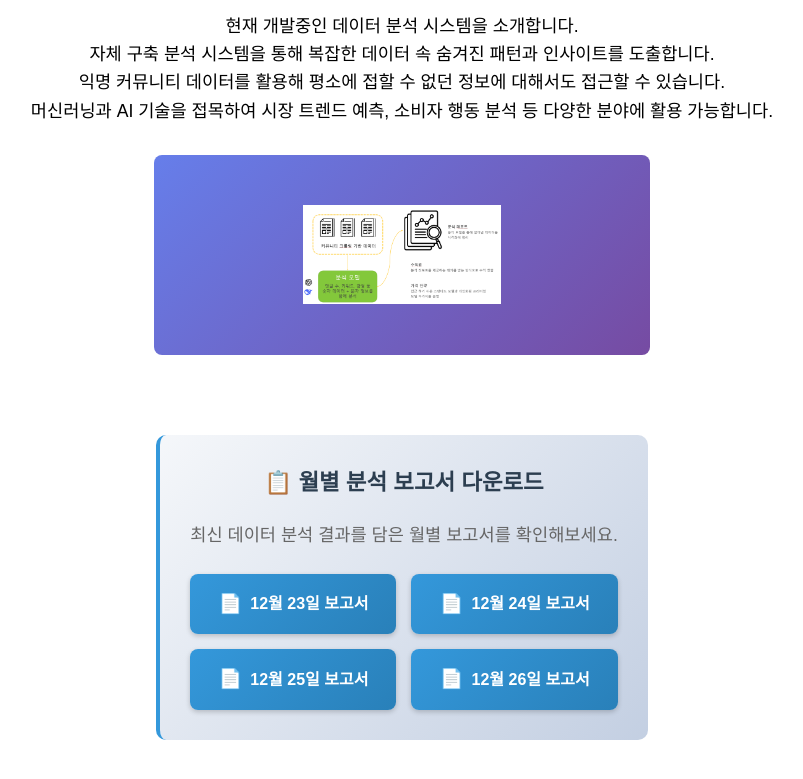
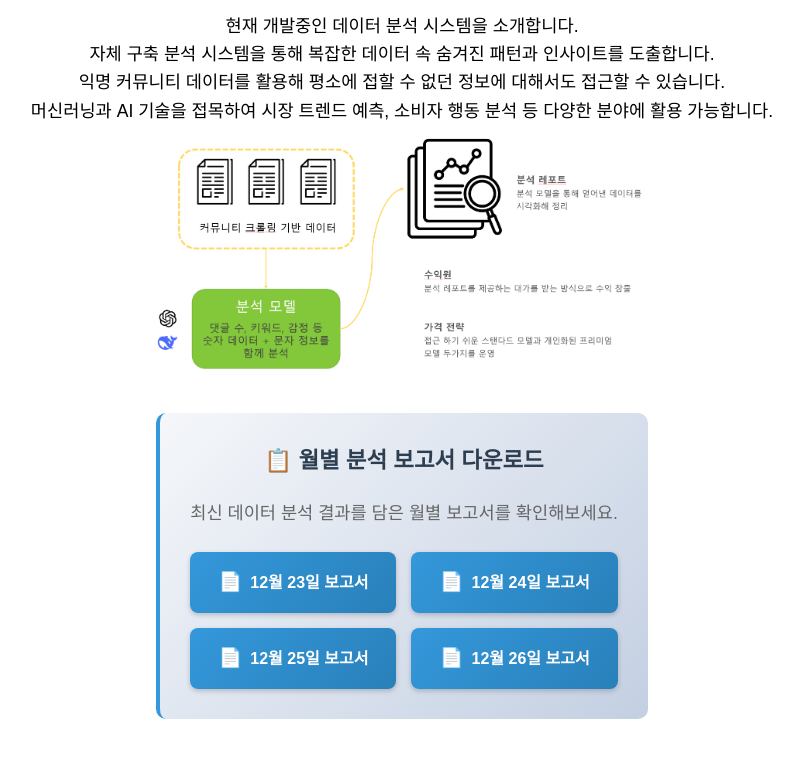
Before and after one commit to seoultech21-seonghyeok/disc2025, a plain HTML site: page index.html in a window 1280 px wide. Shown: the part 2602-3381 px from the top of the page, without its empty margins (238-1041 px from the left). Drawn offline with nearby package versions, Linux system fonts and the light colour scheme.

Commit message:
fdsaf
fasdf

```diff
--- a/index.html
+++ b/index.html
@@ -158,12 +158,8 @@
         <p>익명 커뮤니티 데이터를 활용해 평소에 접할 수 없던 정보에 대해서도 접근할 수 있습니다.</p>
         <p>머신러닝과 AI 기술을 접목하여 시장 트렌드 예측, 소비자 행동 분석 등 다양한 분야에 활용 가능합니다.</p>
 
-        <div class="image-container">
-            <div class="image-placeholder">
-                <div style="width: 40%; margin: auto;">
-                <img src="analysis.png" alt="analysis" style="max-width: 100%; height: auto; display: block;">
-                </div>
-            </div>
+        <div style="width: 40%; margin: auto;">
+        <img src="analysis.png" alt="analysis" style="max-width: 100%; height: auto; display: block;">
         </div>
 
         <div class="download-section">
```
